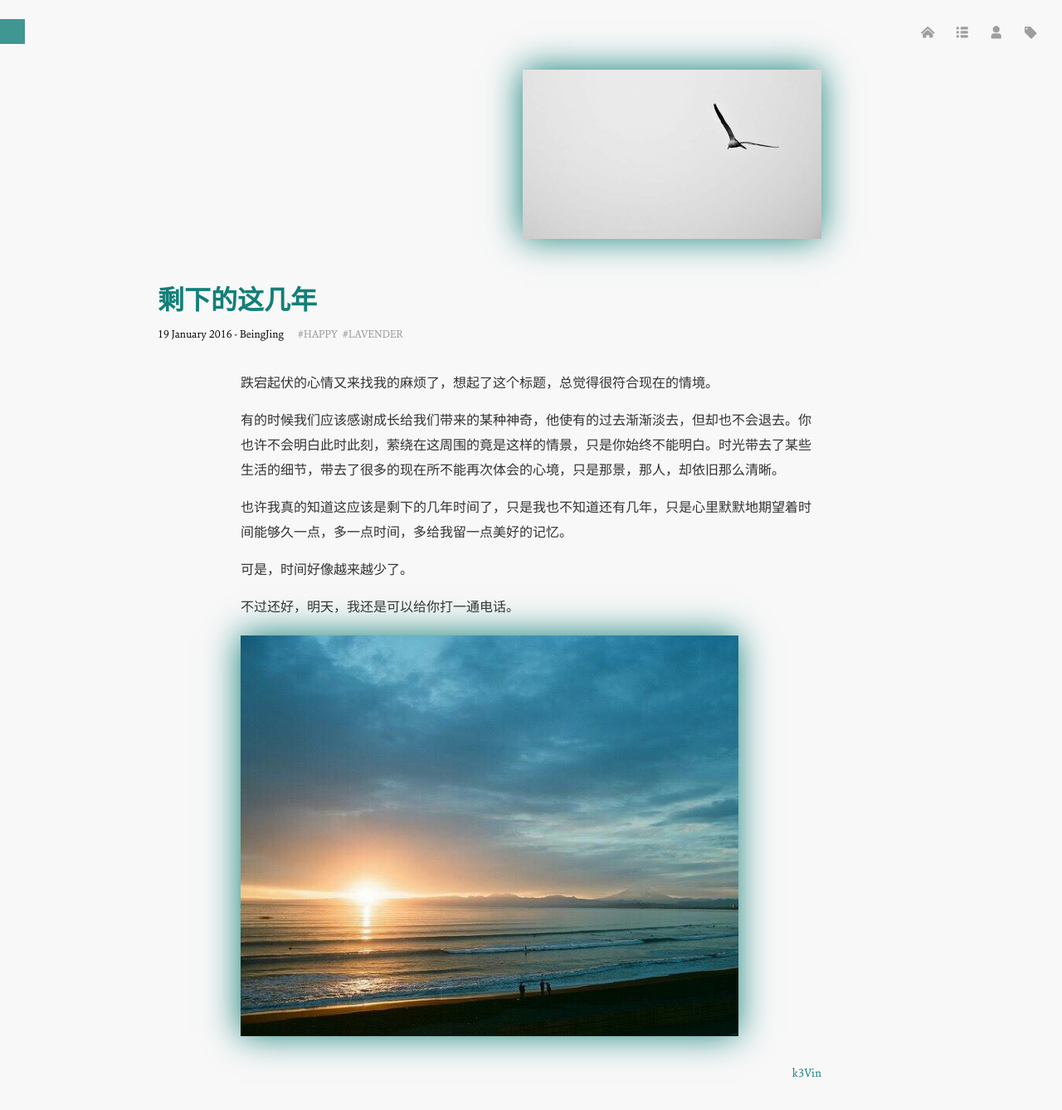
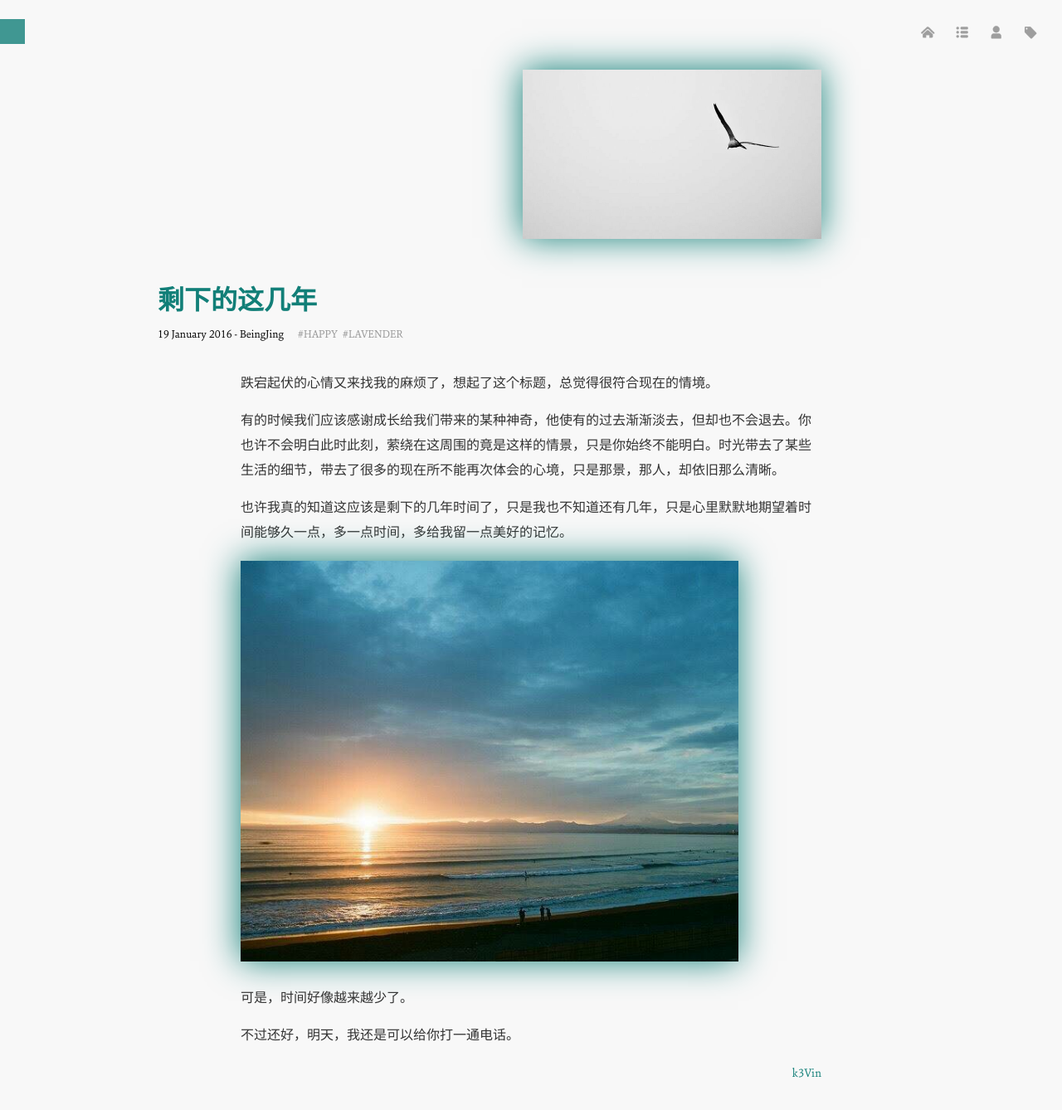
Before and after one commit to KevinIsCool/Kevin, a Jekyll site: the page built from _posts/life/2016-01-19-BUT-U-ARE-FURTHER.md, in a window 1280 px wide and 1388 px high. Shown: the top 1338 px of the window at 83% size. Built offline with Jekyll 4.4.1, drawn with Linux system fonts in a browser that asks for light colours; Markdown is read by kramdown in place of the engine named in the settings; comment, search, counter and statistics services are not loaded.

Commit message:
KEEPGOING

```diff
--- a/_posts/life/2016-01-19-BUT-U-ARE-FURTHER.md
+++ b/_posts/life/2016-01-19-BUT-U-ARE-FURTHER.md
@@ -15,8 +15,8 @@ excerpt: BeingJing
 
 也许我真的知道这应该是剩下的几年时间了，只是我也不知道还有几年，只是心里默默地期望着时间能够久一点，多一点时间，多给我留一点美好的记忆。
 
+![](http://www.llokt.com/Kevin/images/2016/MISSU.jpg)
+
 可是，时间好像越来越少了。
 
 不过还好，明天，我还是可以给你打一通电话。
-
-![](http://www.llokt.com/Kevin/images/2016/MISSU.jpg)
```
